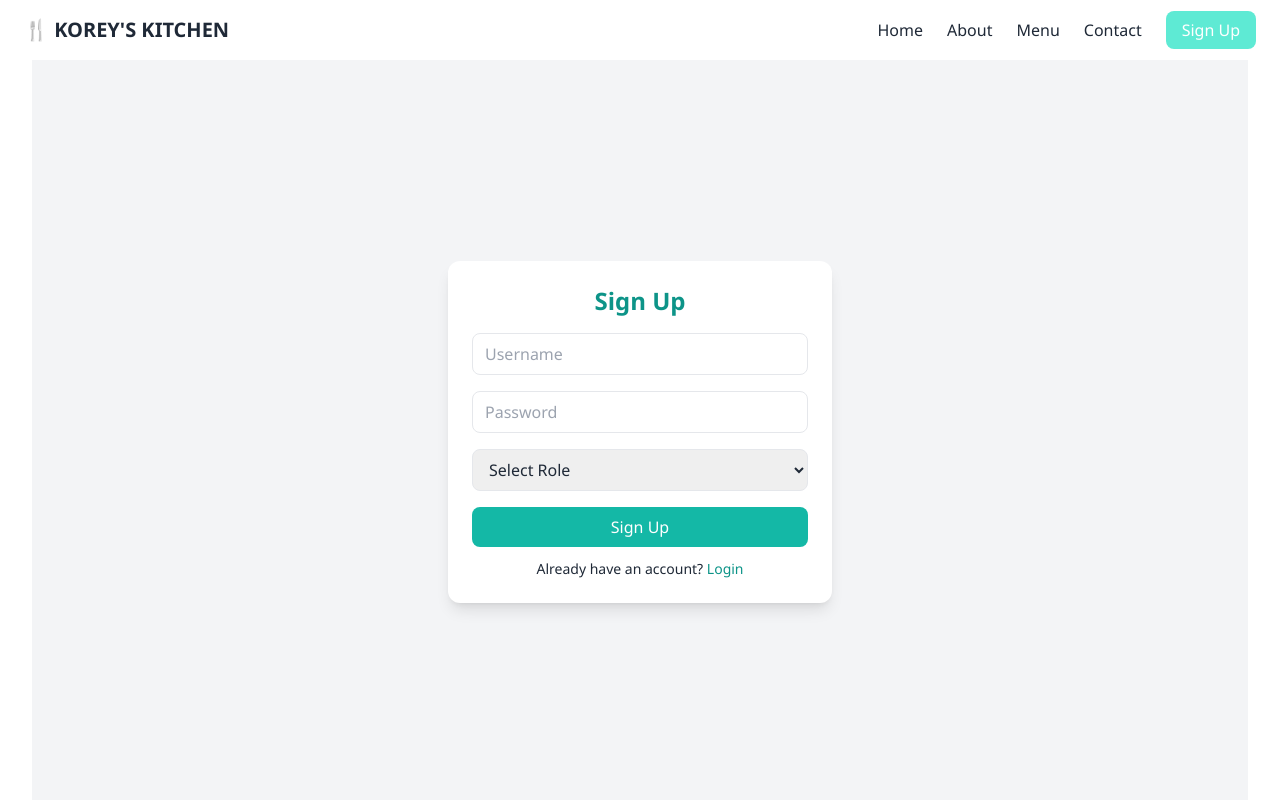
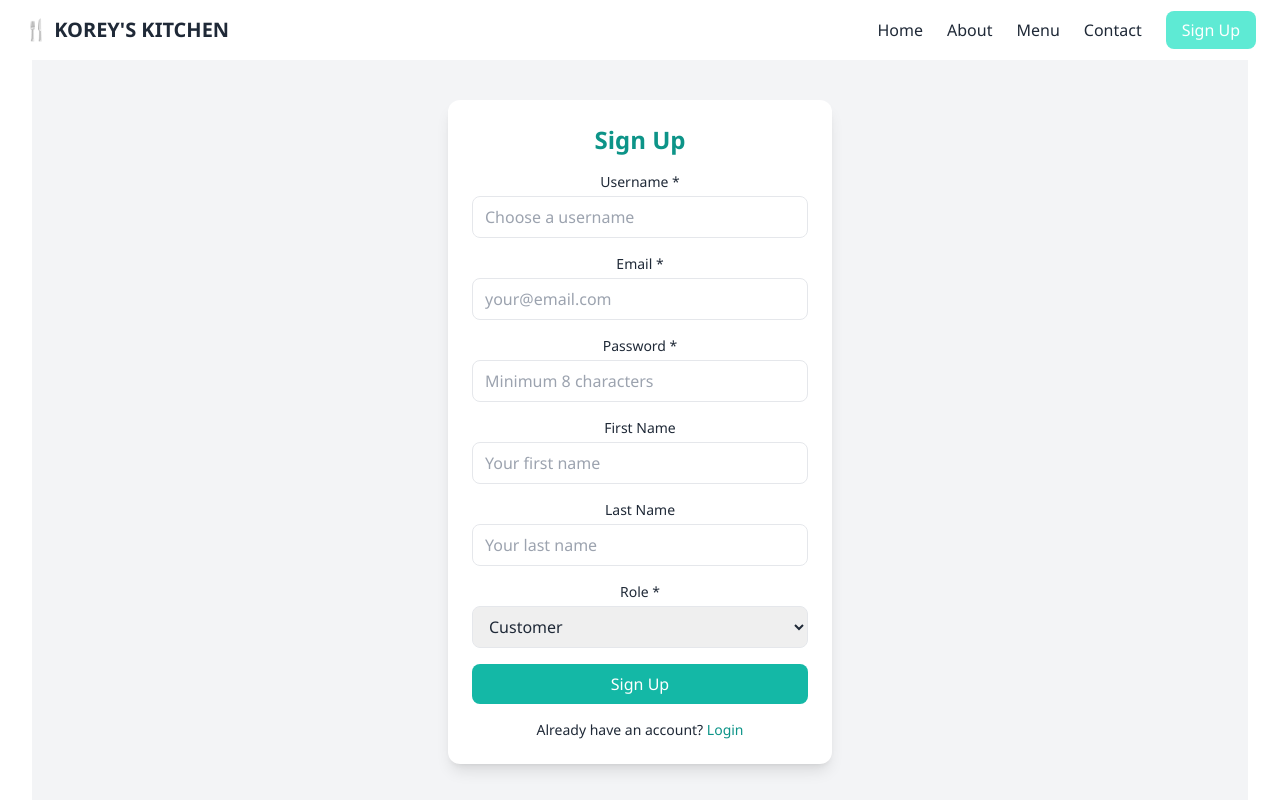
Before and after one commit to KOREY121/M.A.M-react, a React (Vite) app: page /signup in a window 1280 px wide. Shown: the top 800 px of the page. Built offline with nearby package versions, Linux system fonts and the light colour scheme; no server answers.

Commit message:
fix api url

```diff
--- a/src/pages/Signup.jsx
+++ b/src/pages/Signup.jsx
@@ -1,73 +1,182 @@
 import { useState } from 'react';
 import { useNavigate, Link } from 'react-router-dom';
+import { authAPI } from '../services/apiService';
 
 function Signup() {
-  const [username, setUsername] = useState('');
-  const [password, setPassword] = useState('');
-  const [role, setRole] = useState('');
+  const [formData, setFormData] = useState({
+    username: '',
+    email: '',
+    password: '',
+    first_name: '',
+    last_name: '',
+    role: 'user', // default role
+    business_name: '',
+  });
+  const [loading, setLoading] = useState(false);
+  const [error, setError] = useState('');
   const navigate = useNavigate();
 
-  const handleSubmit = (e) => {
+  const handleChange = (e) => {
+    setFormData({
+      ...formData,
+      [e.target.name]: e.target.value
+    });
+  };
+
+  const handleSubmit = async (e) => {
     e.preventDefault();
+    setLoading(true);
+    setError('');
 
-    // Get existing users from localStorage
-    let users = JSON.parse(localStorage.getItem('users')) || [];
+    try {
+      const data = await authAPI.signup(formData);
 
-    // Check for duplicate username
-    if (users.some(u => u.username === username)) {
-      alert('Username already exists!');
-      return;
+      console.log('Signup successful:', data);
+
+      // Store tokens from registration response
+      if (data.data?.tokens) {
+        localStorage.setItem('access_token', data.data.tokens.access);
+        localStorage.setItem('refresh_token', data.data.tokens.refresh);
+        localStorage.setItem('currentUser', JSON.stringify(data.data.user));
       }
 
-    // Add new user
-    users.push({ username, password, role });
-    localStorage.setItem('users', JSON.stringify(users));
+      alert(data.message || 'Signup successful! Redirecting...');
 
-    alert('Signup successful! Please login.');
-    navigate('/login'); // You'll need to create a Login component
+      // Redirect based on role
+      if (formData.role === 'vendor') {
+        navigate('/vendor-dashboard');
+      } else {
+        navigate('/menu');
+      }
+    } catch (err) {
+      setError(err.message || 'Signup failed. Please try again.');
+      console.error('Signup error:', err);
+    } finally {
+      setLoading(false);
+    }
   };
 
   return (
     <div className="flex items-center justify-center min-h-screen bg-gray-100">
-      <div className="bg-white shadow-lg rounded-xl p-6 w-96">
+      <div className="bg-white shadow-lg rounded-xl p-6 w-96 max-h-[90vh] overflow-y-auto">
         <h2 className="text-2xl font-bold text-center text-teal-600 mb-4">Sign Up</h2>
+
+        {error && (
+          <div className="mb-4 p-3 bg-red-100 border border-red-400 text-red-700 rounded">
+            {error}
+          </div>
+        )}
+
         <form onSubmit={handleSubmit} className="space-y-4">
+          <div>
+            <label className="block mb-1 text-sm font-medium">Username *</label>
             <input
               type="text"
-            value={username}
-            onChange={(e) => setUsername(e.target.value)}
-            placeholder="Username"
+              name="username"
+              value={formData.username}
+              onChange={handleChange}
+              placeholder="Choose a username"
               required
-            className="w-full border rounded-lg px-3 py-2"
+              disabled={loading}
+              className="w-full border rounded-lg px-3 py-2 focus:outline-none focus:ring focus:ring-teal-300"
             />
+          </div>
+
+          <div>
+            <label className="block mb-1 text-sm font-medium">Email *</label>
+            <input
+              type="email"
+              name="email"
+              value={formData.email}
+              onChange={handleChange}
+              placeholder="your@email.com"
+              required
+              disabled={loading}
+              className="w-full border rounded-lg px-3 py-2 focus:outline-none focus:ring focus:ring-teal-300"
+            />
+          </div>
+
+          <div>
+            <label className="block mb-1 text-sm font-medium">Password *</label>
             <input
               type="password"
-            value={password}
-            onChange={(e) => setPassword(e.target.value)}
-            placeholder="Password"
+              name="password"
+              value={formData.password}
+              onChange={handleChange}
+              placeholder="Minimum 8 characters"
               required
-            className="w-full border rounded-lg px-3 py-2"
+              minLength={8}
+              disabled={loading}
+              className="w-full border rounded-lg px-3 py-2 focus:outline-none focus:ring focus:ring-teal-300"
             />
+          </div>
 
+          <div>
+            <label className="block mb-1 text-sm font-medium">First Name</label>
+            <input
+              type="text"
+              name="first_name"
+              value={formData.first_name}
+              onChange={handleChange}
+              placeholder="Your first name"
+              disabled={loading}
+              className="w-full border rounded-lg px-3 py-2 focus:outline-none focus:ring focus:ring-teal-300"
+            />
+          </div>
+
+          <div>
+            <label className="block mb-1 text-sm font-medium">Last Name</label>
+            <input
+              type="text"
+              name="last_name"
+              value={formData.last_name}
+              onChange={handleChange}
+              placeholder="Your last name"
+              disabled={loading}
+              className="w-full border rounded-lg px-3 py-2 focus:outline-none focus:ring focus:ring-teal-300"
+            />
+          </div>
+
+          <div>
+            <label className="block mb-1 text-sm font-medium">Role *</label>
             <select
-            value={role}
-            onChange={(e) => setRole(e.target.value)}
+              name="role"
+              value={formData.role}
+              onChange={handleChange}
               required
-            className="w-full border rounded-lg px-3 py-2"
+              disabled={loading}
+              className="w-full border rounded-lg px-3 py-2 focus:outline-none focus:ring focus:ring-teal-300"
             >
-            <option value="">Select Role</option>
+              <option value="user">Customer</option>
               <option value="vendor">Vendor</option>
-            <option value="customer">Customer</option>
             </select>
+          </div>
+
+          {formData.role === 'vendor' && (
+            <div>
+              <label className="block mb-1 text-sm font-medium">Business Name</label>
+              <input
+                type="text"
+                name="business_name"
+                value={formData.business_name}
+                onChange={handleChange}
+                placeholder="Your restaurant/business name"
+                disabled={loading}
+                className="w-full border rounded-lg px-3 py-2 focus:outline-none focus:ring focus:ring-teal-300"
+              />
+            </div>
+          )}
 
           <button
             type="submit"
-            className="w-full bg-teal-500 text-white py-2 rounded-lg hover:bg-orange-600"
+            disabled={loading}
+            className="w-full bg-teal-500 text-white py-2 rounded-lg hover:bg-orange-600 transition disabled:bg-gray-400 disabled:cursor-not-allowed"
           >
-            Sign Up
+            {loading ? 'Creating Account...' : 'Sign Up'}
           </button>
         </form>
-        <p className="text-center mt-3 text-sm">
+
+        <p className="text-center mt-4 text-sm">
           Already have an account?{' '}
           <Link to="/login" className="text-teal-600 hover:underline">
             Login
--- a/src/services/apiService.js
+++ b/src/services/apiService.js
@@ -1,5 +1,5 @@
 // API Configuration and Services
-const API_BASE_URL = import.meta.env.VITE_API_URL || 'http://localhost:8000';
+const API_BASE_URL = import.meta.env.VITE_API_URL || 'https://makeameal.onrender.com';
 
 // Helper function to get auth token
 const getAuthToken = () => {
@@ -67,25 +67,26 @@ export const authAPI = {
   },
 };
 
+
 // ==================== MENU API ====================
 
 export const menuAPI = {
-  // Get all menu items
+  // Get all menu items (using 'meals' endpoint)
   getMenuItems: async () => {
-    const response = await fetch(`${API_BASE_URL}/api/v1/menu/items/`);
+    const response = await fetch(`${API_BASE_URL}/api/v1/menu/meals/`);
     return handleResponse(response);
   },
 
   // Get single menu item
   getMenuItem: async (id) => {
-    const response = await fetch(`${API_BASE_URL}/api/v1/menu/items/${id}/`);
+    const response = await fetch(`${API_BASE_URL}/api/v1/menu/meals/${id}/`);
     return handleResponse(response);
   },
 
-  // Create menu item (Vendor only)
+  // Create menu item (Vendor only) - using 'meals' endpoint
   createMenuItem: async (itemData) => {
     const token = getAuthToken();
-    const response = await fetch(`${API_BASE_URL}/api/v1/menu/items/`, {
+    const response = await fetch(`${API_BASE_URL}/api/v1/menu/meals/`, {
       method: 'POST',
       headers: {
         'Authorization': `Bearer ${token}`,
@@ -99,7 +100,7 @@ export const menuAPI = {
   // Upload menu item with image (Vendor only)
   uploadMenuItem: async (formData) => {
     const token = getAuthToken();
-    const response = await fetch(`${API_BASE_URL}/api/v1/menu/items/`, {
+    const response = await fetch(`${API_BASE_URL}/api/v1/menu/meals/`, {
       method: 'POST',
       headers: {
         'Authorization': `Bearer ${token}`,
@@ -113,7 +114,7 @@ export const menuAPI = {
   // Update menu item
   updateMenuItem: async (id, itemData) => {
     const token = getAuthToken();
-    const response = await fetch(`${API_BASE_URL}/api/v1/menu/items/${id}/`, {
+    const response = await fetch(`${API_BASE_URL}/api/v1/menu/meals/${id}/`, {
       method: 'PUT',
       headers: {
         'Authorization': `Bearer ${token}`,
@@ -127,7 +128,7 @@ export const menuAPI = {
   // Delete menu item
   deleteMenuItem: async (id) => {
     const token = getAuthToken();
-    const response = await fetch(`${API_BASE_URL}/api/v1/menu/items/${id}/`, {
+    const response = await fetch(`${API_BASE_URL}/api/v1/menu/meals/${id}/`, {
       method: 'DELETE',
       headers: {
         'Authorization': `Bearer ${token}`,
@@ -137,6 +138,45 @@ export const menuAPI = {
     return handleResponse(response);
   },
 };
+
+// ==================== VENDOR API ====================
+/*
+export const vendorAPI = {
+  // Get vendor dashboard data
+  getDashboard: async () => {
+    const token = getAuthToken();
+    const response = await fetch(`${API_BASE_URL}/api/v1/accounts/vendor/dashboard/`, {
+      headers: {
+        'Authorization': `Bearer ${token}`,
+      },
+    });
+    return handleResponse(response);
+  },
+
+  // Get vendor's menu items (using 'meals' endpoint filtered by current user)
+  getMyMenuItems: async () => {
+    const token = getAuthToken();
+    const response = await fetch(`${API_BASE_URL}/api/v1/menu/meals/`, {
+      headers: {
+        'Authorization': `Bearer ${token}`,
+      },
+    });
+    return handleResponse(response);
+  },
+
+  // Get vendor's orders
+  getMyOrders: async () => {
+    const token = getAuthToken();
+    const response = await fetch(`${API_BASE_URL}/api/v1/orders/vendor/`, {
+      headers: {
+        'Authorization': `Bearer ${token}`,
+      },
+    });
+    return handleResponse(response);
+  },
+};
+ */
+
 
 // ==================== ORDER API ====================
 
@@ -221,7 +261,7 @@ export const vendorAPI = {
   // Get vendor's menu items
   getMyMenuItems: async () => {
     const token = getAuthToken();
-    const response = await fetch(`${API_BASE_URL}/api/v1/menu/my-items/`, {
+    const response = await fetch(`${API_BASE_URL}/api/v1/menu/meals/`, {
       headers: {
         'Authorization': `Bearer ${token}`,
       },
```
Also changed, not shown: src/pages/VendorDashboard.jsx (+42 -49 lines). Lines whose indentation alone changed are shown as unchanged.
